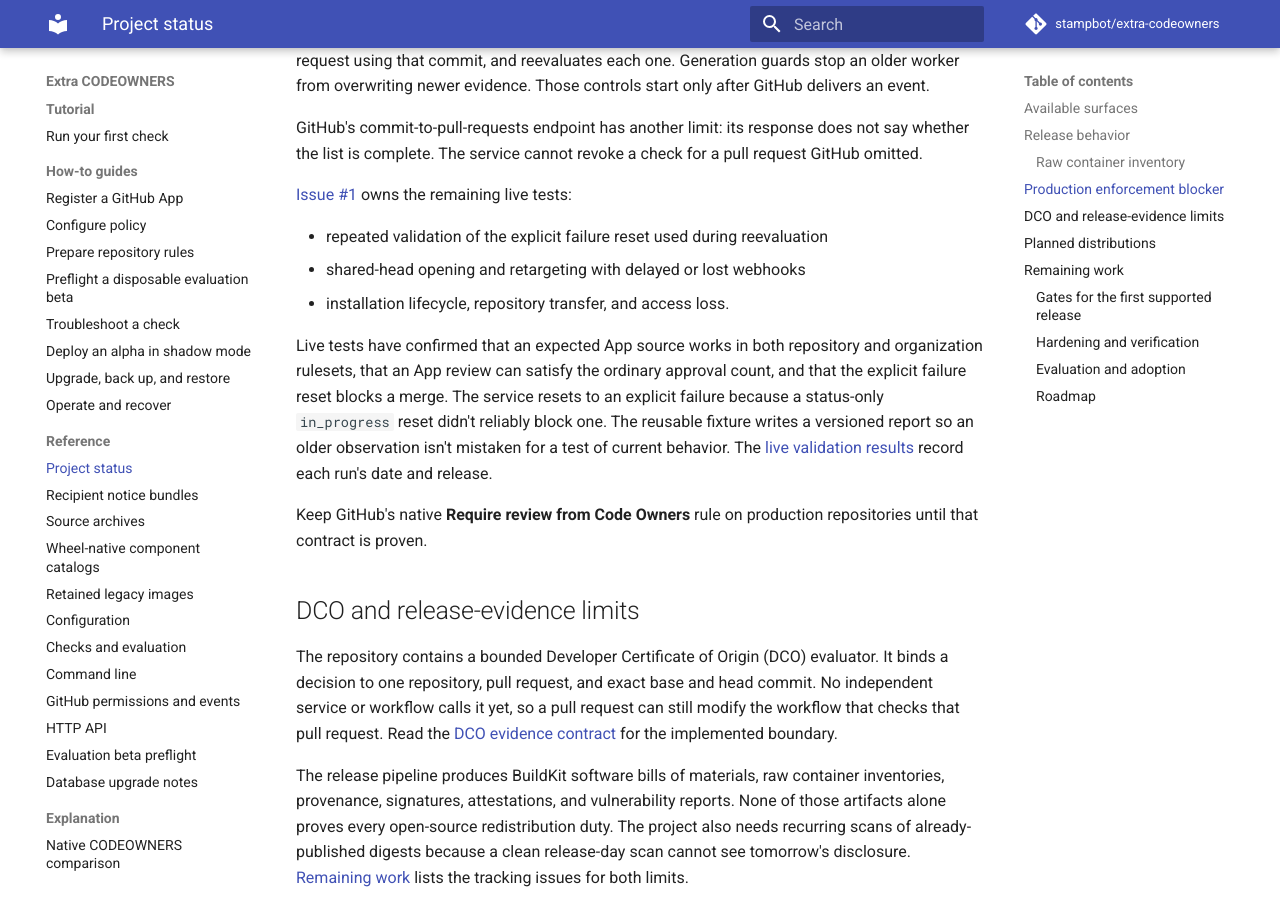
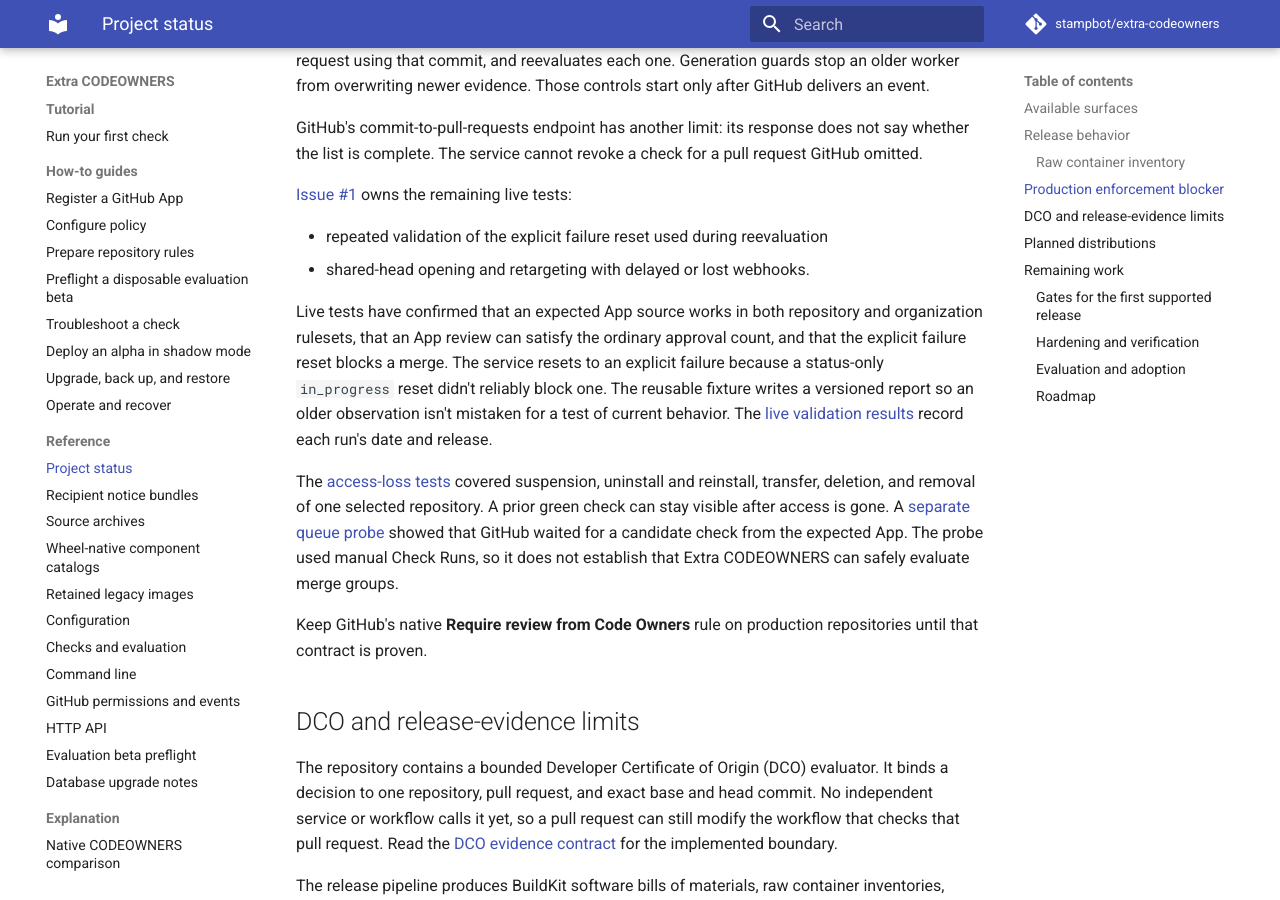
Before and after one commit to stampbot/extra-codeowners, an MkDocs documentation site: the page built from docs/reference/project-status.md, in a window 1280 px wide and 900 px high, scrolled down 3439 px. Built offline with MkDocs 1.6.1 and Material for MkDocs 9.7.7, drawn with Linux system fonts in a browser that asks for light colours; comment, search, counter and statistics services are not loaded.

Commit message:
docs: record repository access loss and expected-source queue probe
Signed-off-by: Danny Sauer <github@dannysauer.com>

```diff
--- a/docs/reference/project-status.md
+++ b/docs/reference/project-status.md
@@ -153,8 +153,7 @@ pull request GitHub omitted.
 [Issue #1][issue-1] owns the remaining live tests:
 
 - repeated validation of the explicit failure reset used during reevaluation
-- shared-head opening and retargeting with delayed or lost webhooks
-- installation lifecycle, repository transfer, and access loss.
+- shared-head opening and retargeting with delayed or lost webhooks.
 
 Live tests have confirmed that an expected App source works in both
 repository and organization rulesets, that an App review can satisfy the
@@ -164,6 +163,14 @@ reset didn't reliably block one. The reusable fixture writes a versioned report
 so an older observation isn't mistaken for a test of current behavior. The
 [live validation results](../maintainers/live-validation.md) record each run's
 date and release.
+
+The [access-loss tests](../maintainers/live-validation.md) covered suspension,
+uninstall and reinstall, transfer, deletion, and removal of one selected
+repository. A prior green check can stay visible after access is gone. A
+[separate queue probe](../maintainers/evidence/2026-11-20-repository-lifecycle-and-queue.md)
+showed that GitHub waited for a candidate check from the expected App. The
+probe used manual Check Runs, so it does not establish that Extra CODEOWNERS
+can safely evaluate merge groups.
 
 Keep GitHub's native **Require review from Code Owners** rule on production
 repositories until that contract is proven.
--- a/mkdocs.yml
+++ b/mkdocs.yml
@@ -102,6 +102,7 @@ nav:
           - November installation uninstall: maintainers/evidence/2026-11-20-installation-uninstall.md
           - November selected-repository reinstall: maintainers/evidence/2026-11-20-installation-reinstall.md
           - November single-repository access: maintainers/evidence/2026-11-20-selected-repository-access.md
+          - November repository access loss and merge queue: maintainers/evidence/2026-11-20-repository-lifecycle-and-queue.md
       - Respond to dependency audit: how-to/respond-to-dependency-audit.md
       - Rescan a published image: how-to/rescan-published-image.md
       - Review or recover a Renovate update: how-to/manage-renovate-updates.md
```
Also changed, not shown: docs/maintainers/evidence/2026-11-20-repository-lifecycle-and-queue.md (added, +67 -0 lines), docs/maintainers/evidence/index.md (+1 -0 lines), docs/maintainers/live-validation.md (+7 -1 lines).
